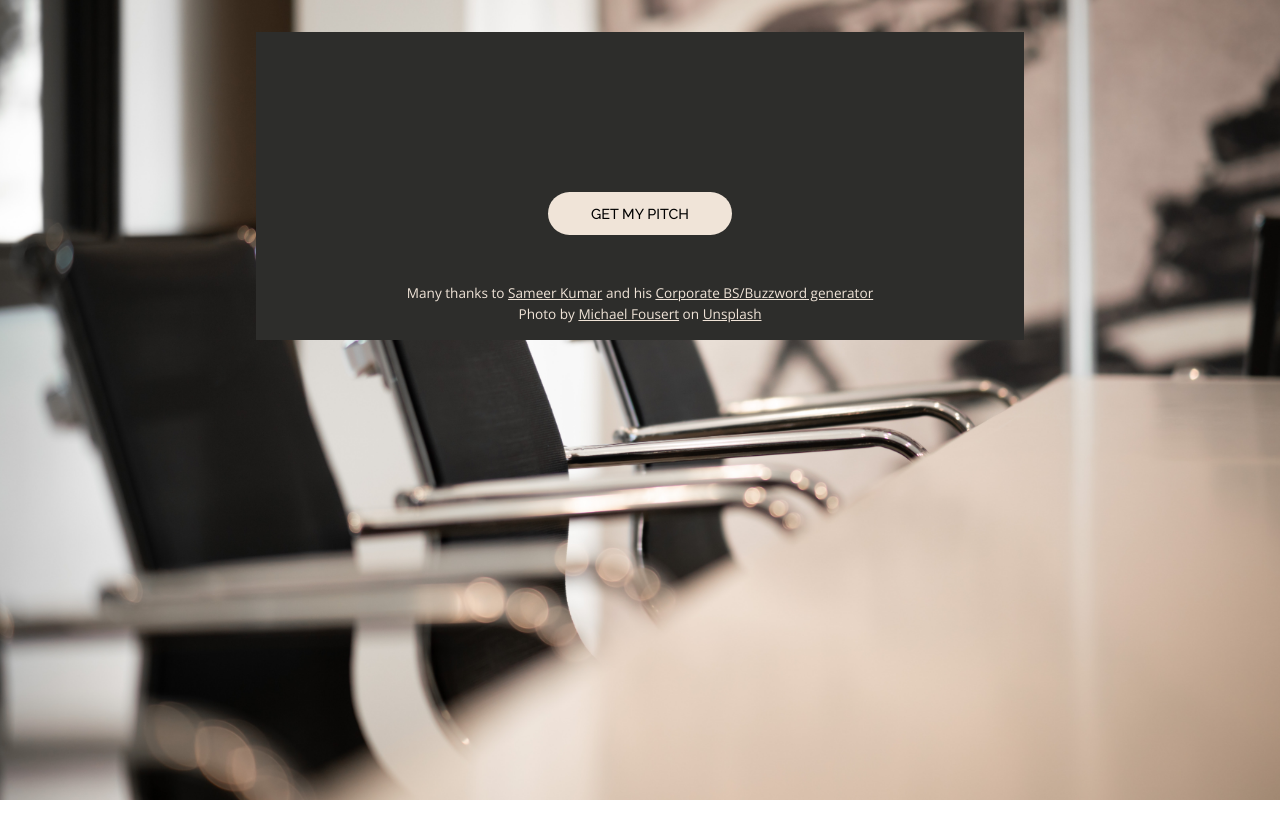
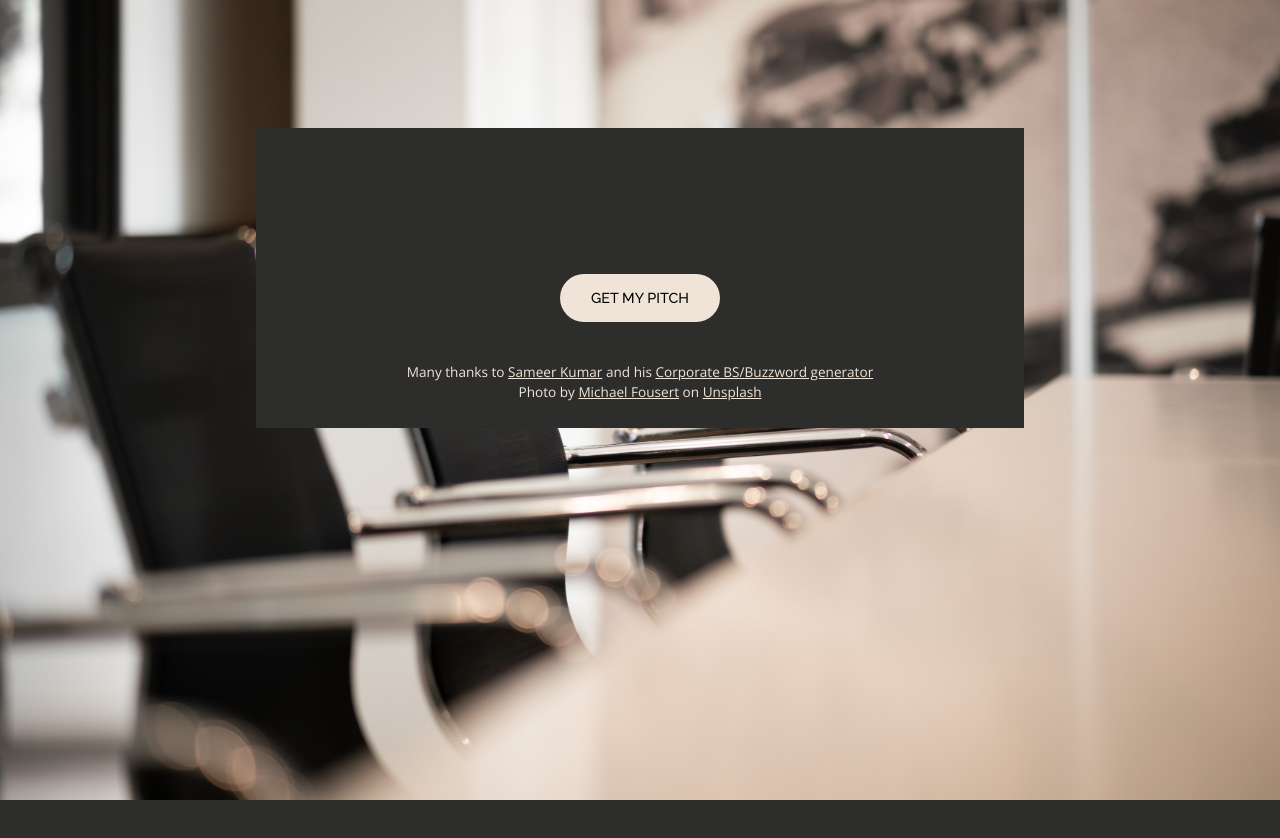
Before and after one commit to nbarnabee/api_projects, a plain HTML site: page pitch_generator/index.html in a window 1280 px wide. Drawn offline with nearby package versions, Linux system fonts and the light colour scheme.

Commit message:
Tweak styles

```diff
--- a/pitch_generator/style.css
+++ b/pitch_generator/style.css
@@ -211,27 +211,28 @@ textarea {
 }
 
 body {
-  background: url("./assets/michael-fousert-RNsKphkdBTk-unsplash.jpg") center/cover no-repeat;
+  background: var(--bg-color) url("./assets/michael-fousert-RNsKphkdBTk-unsplash.jpg") center/cover no-repeat;
   color: var(--text-color);
   font-family: var(--body-font);
 }
 
 main {
   background-color: var(--bg-color);
-  margin-top: 2rem;
-  padding: 1rem;
+  margin-top: 10%;
+  padding-block: 2vw;
+  padding-inline: 1vw;
   width: 60%;
   margin-inline: auto;
   display: flex;
   flex-flow: column wrap;
   justify-content: center;
   align-items: center;
-  gap: 3rem;
+  gap: 2.5rem;
 }
 
 h2 {
   font-size: 1.5rem;
-  width: 40ch;
+  max-width: 80%;
   align-self: center;
 }
 
@@ -253,9 +254,9 @@ button {
   cursor: pointer;
   display: inline-block;
   font-weight: 400;
-  height: 3em;
-  line-height: 3em;
-  padding: 0 1em;
+  height: 3rem;
+  line-height: 3rem;
+  padding: 0 1rem;
   text-align: center;
   text-decoration: none;
   white-space: nowrap;
@@ -263,5 +264,6 @@ button {
   font-size: 0.9rem;
   border-radius: 3.5rem;
   background: var(--text-color);
-  width: 25%;
+  width: 160px;
+  flex-shrink: 0;
 }
```
